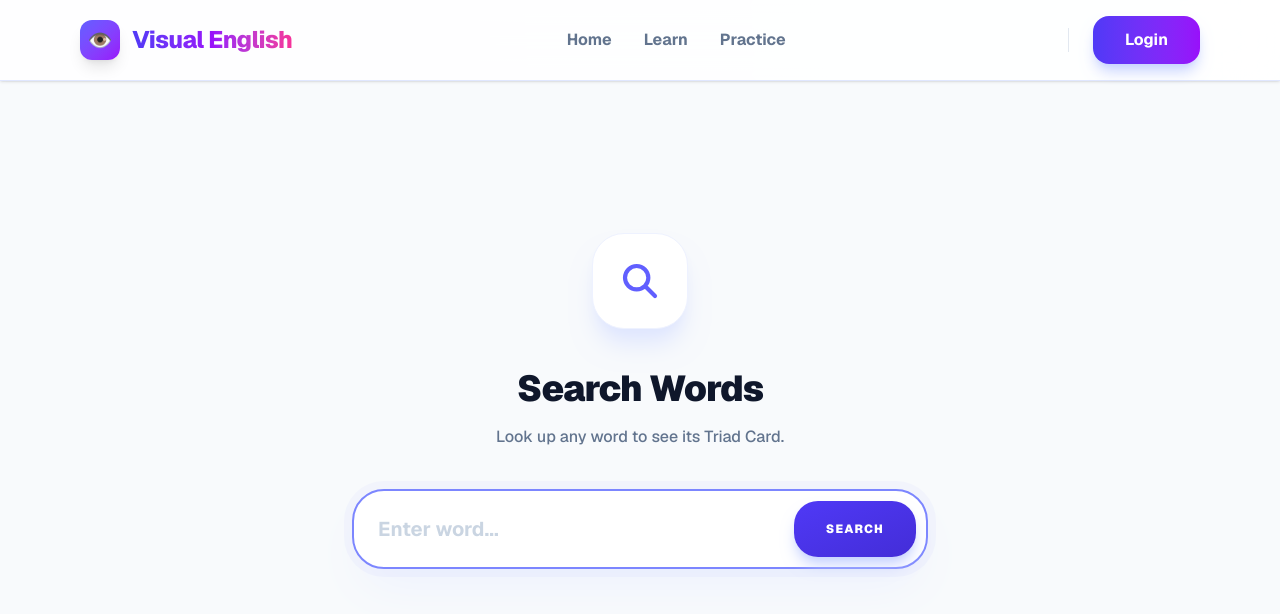
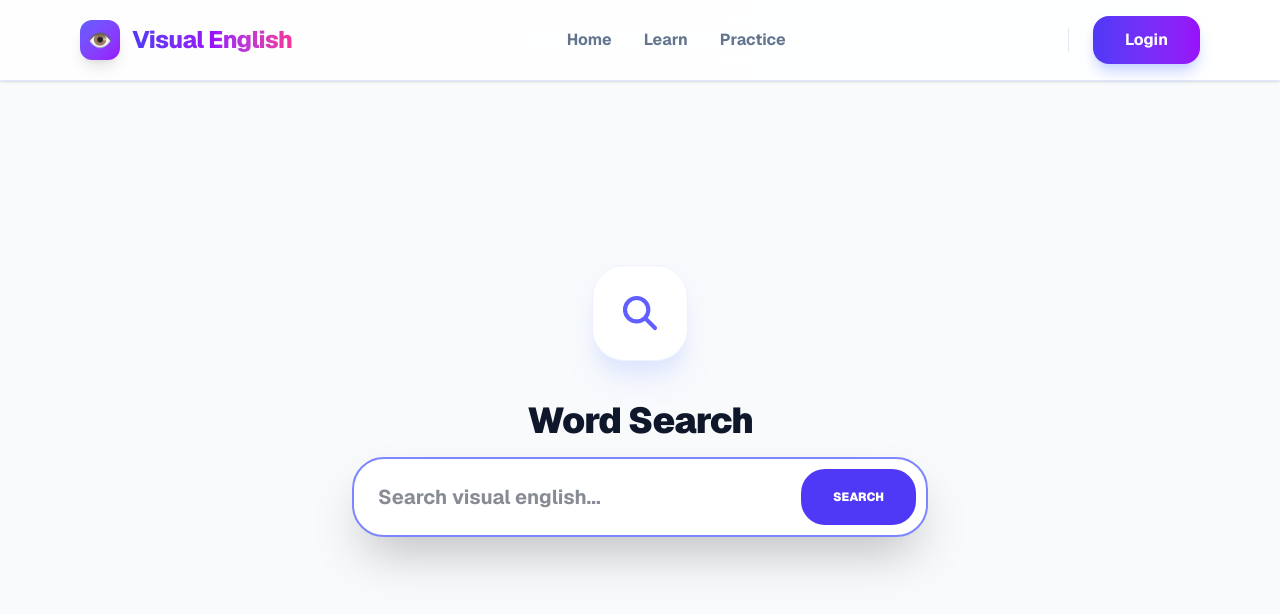
Before and after one commit to lenogwan/visual-english, a Next.js app: page /search in a window 1280 px wide. Shown: the top 614 px of the page. Built offline with nearby package versions, Linux system fonts and the light colour scheme; a web font is replaced by a local one.

Commit message:
fix: final cleanup of Search UI to strictly show Triad Card and Study only

```diff
--- a/app/search/page.tsx
+++ b/app/search/page.tsx
@@ -93,20 +93,19 @@ function SearchContent() {
               <path strokeLinecap="round" strokeLinejoin="round" strokeWidth={2.5} d="M21 21l-6-6m2-5a7 7 0 11-14 0 7 7 0 0114 0z" />
             </svg>
           </div>
-          <h1 className="text-4xl font-black text-slate-900 mb-4 tracking-tight">Search Words</h1>
-          <p className="text-slate-500 font-medium mb-10">Look up any word to see its Triad Card.</p>
+          <h1 className="text-4xl font-black text-slate-900 mb-4 tracking-tight">Word Search</h1>
           <form onSubmit={handleSearch} className="relative group">
             <input
               type="text"
               autoFocus
               value={searchQuery}
               onChange={(e) => setSearchQuery(e.target.value)}
-              placeholder="Enter word..."
-              className="w-full p-6 bg-white border-2 border-indigo-100 rounded-[2rem] focus:border-indigo-400 focus:outline-none focus:ring-8 focus:ring-indigo-400/5 text-slate-900 placeholder-slate-300 transition-all text-xl font-bold pr-36 shadow-2xl shadow-indigo-100/50"
+              placeholder="Search visual english..."
+              className="w-full p-6 bg-white border-2 border-indigo-100 rounded-[2rem] focus:border-indigo-400 focus:outline-none text-xl font-bold pr-36 shadow-2xl"
             />
             <button
               type="submit"
-              className="absolute right-3 top-3 bottom-3 px-8 bg-gradient-to-br from-indigo-600 to-indigo-700 text-white rounded-[1.5rem] font-black text-xs tracking-widest hover:scale-105 transition-all active:scale-95 shadow-lg shadow-indigo-200"
+              className="absolute right-3 top-3 bottom-3 px-8 bg-indigo-600 text-white rounded-[1.5rem] font-black text-xs"
             >
               SEARCH
             </button>
@@ -127,14 +126,14 @@ function SearchContent() {
                 type="text"
                 value={searchQuery}
                 onChange={(e) => setSearchQuery(e.target.value)}
-                placeholder="Try another word..."
+                placeholder="Try another..."
                 className="w-full p-6 bg-white border-2 border-indigo-100 rounded-[2rem] focus:border-indigo-400 focus:outline-none text-slate-900 shadow-xl"
               />
               <button type="submit" className="absolute right-3 top-3 bottom-3 px-8 bg-indigo-600 text-white rounded-[1.5rem] font-black text-xs">SEARCH</button>
             </div>
           </form>
           <div className="bg-white rounded-[3rem] p-16 border-2 border-dashed border-indigo-100">
-            <p className="text-2xl text-slate-400 font-bold mb-8">No results for "{searchQuery}".</p>
+            <p className="text-2xl text-slate-400 font-bold mb-8">Nothing found for "{searchQuery}".</p>
             <Link href="/learn" className="px-8 py-4 bg-indigo-600 text-white rounded-2xl font-bold hover:bg-indigo-700 transition-all">Back to Learn</Link>
           </div>
         </div>
@@ -145,7 +144,7 @@ function SearchContent() {
   const word = words[currentIndex]
 
   return (
-    <div className="min-h-screen bg-slate-50 py-12 px-6">
+    <div className="min-h-screen bg-slate-50 py-12 px-6" id="search-page-container">
       <div className="max-w-4xl mx-auto">
         <div className="mb-12 flex flex-col md:flex-row items-center justify-between gap-6">
           <div className="flex-1 w-full">
@@ -159,7 +158,7 @@ function SearchContent() {
               />
               <button type="submit" className="absolute right-2 top-2 bottom-2 px-6 bg-indigo-600 text-white rounded-2xl font-black text-[10px] tracking-widest">SEARCH</button>
             </form>
-            {isSuggestion && <p className="px-4 text-[11px] font-bold text-slate-400 italic">Showing suggestions from dictionary:</p>}
+            {isSuggestion && <p className="px-4 text-[11px] font-bold text-slate-400 italic">Showing alphabetical dictionary suggestions:</p>}
           </div>
 
           <div className="flex items-center gap-3">
@@ -177,13 +176,14 @@ function SearchContent() {
           </div>
         </div>
 
-        <div className="flex gap-2 mb-10 bg-white/80 backdrop-blur-md rounded-[2.5rem] p-2 border border-indigo-50 shadow-xl max-w-md mx-auto">
+        {/* THIS IS THE ONLY BANNER ALLOWED */}
+        <div className="flex gap-2 mb-10 bg-indigo-50/50 rounded-[2.5rem] p-2 border border-indigo-100 max-w-sm mx-auto shadow-inner">
           <div className="flex-1 py-4 bg-indigo-600 text-white rounded-[2rem] font-black text-[11px] tracking-widest uppercase text-center shadow-lg">
              Triad Card
           </div>
           <Link
             href={`/learn?word=${encodeURIComponent(word.word)}`}
-            className="flex-1 py-4 text-slate-400 hover:bg-indigo-50 hover:text-indigo-600 rounded-[2rem] font-black text-[11px] tracking-widest uppercase text-center transition-all"
+            className="flex-1 py-4 text-indigo-400 hover:text-indigo-700 rounded-[2rem] font-black text-[11px] tracking-widest uppercase text-center transition-all flex items-center justify-center gap-2"
           >
              Study
           </Link>
@@ -205,7 +205,7 @@ function SearchContent() {
                 <button
                   key={w.id}
                   onClick={() => setCurrentIndex(idx)}
-                  className={`px-6 py-3 rounded-2xl font-bold text-sm transition-all ${idx === currentIndex ? 'bg-indigo-600 text-white shadow-xl scale-105' : 'bg-white border border-indigo-50 text-slate-500 hover:text-indigo-600'}`}
+                  className={`px-6 py-3 rounded-2xl font-bold text-sm transition-all ${idx === currentIndex ? 'bg-indigo-600 text-white shadow-xl' : 'bg-white border border-indigo-50 text-slate-500 hover:text-indigo-600'}`}
                 >
                   {w.word}
                 </button>
```
